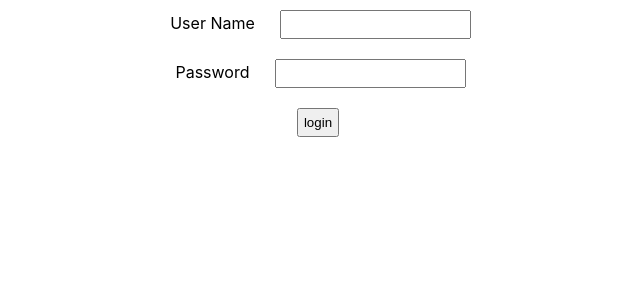
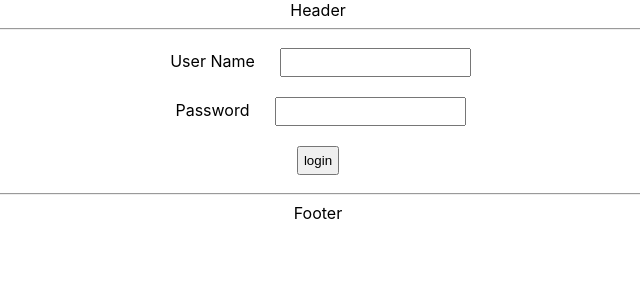
Before and after one commit to kaki-bai/todo-app, a React (Create React App) app in the folder front-end/: page / in a window 1280 px wide. Shown: the top 300 px of the page, without its empty margins (322-962 px from the left). Built offline with nearby package versions, Linux system fonts and the light colour scheme.

Commit message:
feat: header footer logout

```diff
--- a/front-end/src/components/todo/TodoApp.jsx
+++ b/front-end/src/components/todo/TodoApp.jsx
@@ -1,20 +1,25 @@
 import { useState } from "react";
-import {BrowserRouter, Routes, Route, useNavigate, useParams, Link} from 'react-router-dom'
+import { BrowserRouter, Routes, Route, useNavigate, useParams, Link } from 'react-router-dom'
 import "./TodoApp.css";
 
 export default function TodoApp() {
   return (
     <div className="TodoApp">
+      <HeaderComponent />
+
       <BrowserRouter>
         <Routes>
           <Route path="/" element={<LoginComponent />} />
           <Route path="/login" element={<LoginComponent />} />
           <Route path="/welcome/:username" element={<WelcomeComponent />} />
           <Route path="/todos" element={<ListTodosComponent />} />
+          <Route path='/logout' element={<LogoutComponent /> } />
 
           <Route path="*" element={<ErrorComponent />} />
         </Routes>
       </BrowserRouter>
+
+      <FooterComponent />
     </div>
   );
 }
@@ -88,7 +93,7 @@
 
 function WelcomeComponent() {
 
-  const {username } = useParams()
+  const { username } = useParams()
 
   return (
     <div className="WelcomeComponent">
@@ -149,6 +154,31 @@
   )
 }
 
+function HeaderComponent() {
+  return (
+    <div className="header">
+      Header <hr />
+    </div>
+  )
+}
+
+function FooterComponent() {
+  return (
+    <div className="footer">
+      <hr /> Footer
+    </div>
+  )
+}
+
+function LogoutComponent() {
+  return (
+    <div className="LogoutComponent">
+      <h1>You are logged out!</h1>
+    </div>
+  )
+}
+
+
 function ErrorComponent() {
   return (
     <div className="ErrorComponent">
```
Lines whose indentation alone changed are shown as unchanged.
